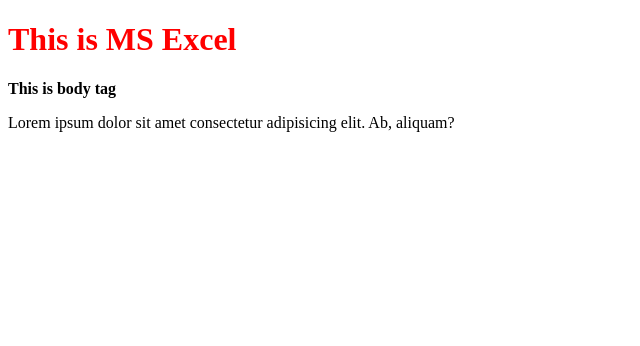
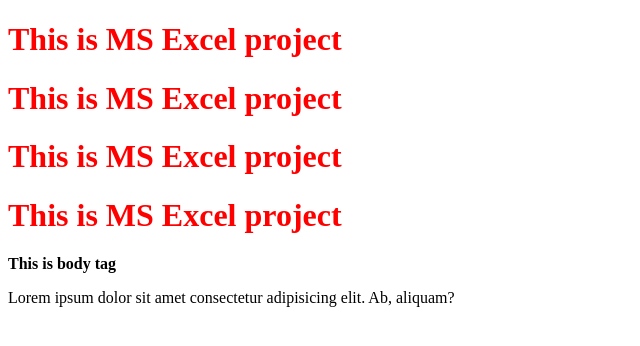
Before and after one commit to KumarVishvas12/Excel_clone, a plain HTML site: page index.html in a window 1280 px wide. Shown: the whole page, without its empty margins (0-640 px from the left). Drawn offline with Linux system fonts and the light colour scheme.

Commit message:
This is my fourth  commit

```diff
--- a/index.html
+++ b/index.html
@@ -7,7 +7,10 @@
     <link rel="stylesheet" href="index.css">
 </head>
 <body>
-    <h1 class="heading">This is MS Excel</h1>
+    <h1 class="heading">This is MS Excel project</h1>
+    <h1 class="heading">This is MS Excel project</h1>
+    <h1 class="heading">This is MS Excel project</h1>
+    <h1 class="heading">This is MS Excel project</h1>
 
     <b>This is body tag</b>
     <p>Lorem ipsum dolor sit amet consectetur adipisicing elit. Ab, aliquam?</p>
```
